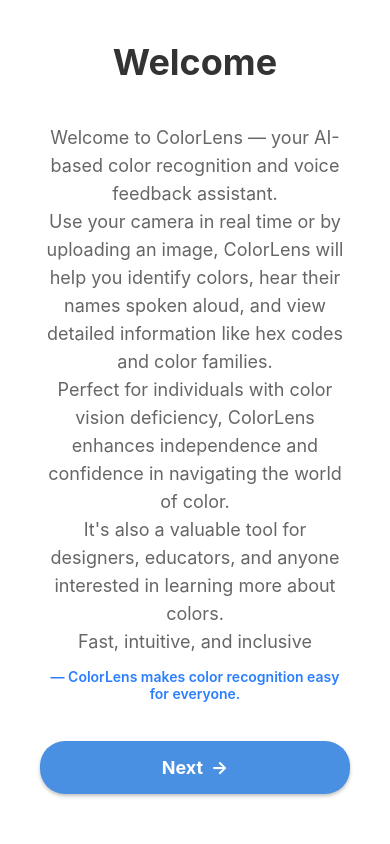
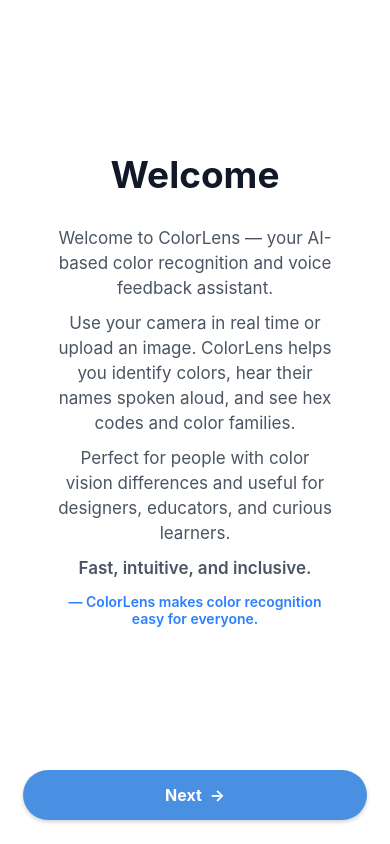
Before and after one commit to Mameng06/ColorLensv1, a React Native app: screen / in a window 390 px wide. Built offline with nearby package versions, Linux system fonts and the light colour scheme.

Commit message:
all working

```diff
--- a/screens/CLSetting/CLSetting.styles.ts
+++ b/screens/CLSetting/CLSetting.styles.ts
@@ -38,4 +38,5 @@
   fabMain: { width: 64, height: 64, borderRadius: 32, backgroundColor: '#6A46FF', justifyContent: 'center', alignItems: 'center', elevation: 6 },
   fabMainIcon: { color: '#fff', fontSize: 26, fontWeight: '700' },
   backIconImage: { width: 18, height: 18, tintColor: '#fff', resizeMode: 'contain' },
+  // modal styles removed — using Alert.alert for About text
 });
--- a/screens/ColorDetector/ColorDetector.styles.ts
+++ b/screens/ColorDetector/ColorDetector.styles.ts
@@ -1,24 +1,28 @@
 import { StyleSheet, Dimensions } from 'react-native';
 const { width } = Dimensions.get('window');
 
+// Responsive scale relative to a 375pt baseline (iPhone 8)
+const SCALE = Math.max(0.9, Math.min(width / 375, 1.18));
+const rf = (n: number) => Math.round(n * SCALE);
+
 export const styles = StyleSheet.create({
   container: { flex: 1, backgroundColor: '#FFFFFF' },
-  header: { flexDirection: 'row', justifyContent: 'space-between', padding: 16 },
-  backButton: { width: 44, height: 44, borderRadius: 22, justifyContent: 'center', alignItems: 'center', backgroundColor: '#000' },
-  backText: { fontSize: 20, fontWeight: '700', color: '#fff' },
-  settingsButton: { paddingVertical: 10, paddingHorizontal: 10, borderRadius: 6, minWidth: 44, minHeight: 44, justifyContent: 'center', alignItems: 'center' },
-  settingsText: { fontSize: 22 },
+  header: { flexDirection: 'row', justifyContent: 'space-between', padding: rf(14) },
+  backButton: { width: rf(48), height: rf(48), borderRadius: rf(24), justifyContent: 'center', alignItems: 'center', backgroundColor: '#000' },
+  backText: { fontSize: rf(20), fontWeight: '700', color: '#fff' },
+  settingsButton: { paddingVertical: rf(8), paddingHorizontal: rf(8), borderRadius: 6, minWidth: rf(44), minHeight: rf(44), justifyContent: 'center', alignItems: 'center' },
+  settingsText: { fontSize: rf(20) },
   // Camera area holds the preview and crosshair. position: 'relative' so absolute children are positioned correctly.
   // Camera area holds the preview and crosshair. position: 'relative' so absolute children are positioned correctly.
   // Add horizontal padding so the preview sits visually centered with even white space.
-  cameraArea: { flex: 1, justifyContent: 'flex-start', alignItems: 'center', backgroundColor: '#fff', position: 'relative', paddingTop: 8, paddingHorizontal: 16 },
+  cameraArea: { flex: 1, justifyContent: 'flex-start', alignItems: 'center', backgroundColor: '#fff', position: 'relative', paddingTop: rf(8), paddingHorizontal: rf(12) },
   // Use a precise pixel width (screen width minus horizontal padding) so the preview centers exactly.
   // Responsive preview: fill available width inside the cameraArea padding, but don't exceed screen width minus padding
   cameraPreview: { width: '100%', maxWidth: width - 32, alignSelf: 'center', aspectRatio: 4 / 3, borderRadius: 8, overflow: 'hidden', backgroundColor: '#000', position: 'relative' },
   cameraFallback: { backgroundColor: '#F2F2F2', justifyContent: 'center', alignItems: 'center', width: '100%', maxWidth: width - 32, aspectRatio: 4 / 3, borderRadius: 8 },
-  cameraFallbackText: { color: '#666', fontSize: 16 },
-  permissionButton: { marginTop: 14, backgroundColor: '#2B7FFF', paddingVertical: 12, paddingHorizontal: 16, borderRadius: 10 },
-  permissionButtonText: { color: '#fff', fontWeight: '700', fontSize: 16 },
+  cameraFallbackText: { color: '#666', fontSize: rf(15) },
+  permissionButton: { marginTop: rf(12), backgroundColor: '#2B7FFF', paddingVertical: rf(12), paddingHorizontal: rf(16), borderRadius: 10 },
+  permissionButtonText: { color: '#fff', fontWeight: '700', fontSize: rf(15) },
   // Crosshair base: lines will be sized at render time to match the preview size
   crosshairVertical: { position: 'absolute', width: 2, backgroundColor: '#fff', borderRadius: 0, elevation: 4 },
   crosshairHorizontal: { position: 'absolute', height: 2, backgroundColor: '#fff', borderRadius: 0, elevation: 4 },
@@ -31,29 +35,29 @@
   debugBlock: { marginTop: 8 },
   absoluteOverlay: { position: 'absolute', left: 0, top: 0 },
   fillerBar: { position: 'absolute', backgroundColor: '#fff' },
-  crosshairContainer: { position: 'absolute', width: 20, height: 20, justifyContent: 'center', alignItems: 'center', left: 0, top: 0 },
-  crosshairDot: { width: 10, height: 10, borderRadius: 5, backgroundColor: 'red', borderWidth: 0, elevation: 6, shadowColor: '#000', shadowOffset: { width: 0, height: 2 }, shadowOpacity: 0.25, shadowRadius: 4 },
+  crosshairContainer: { position: 'absolute', width: rf(22), height: rf(22), justifyContent: 'center', alignItems: 'center', left: 0, top: 0 },
+  crosshairDot: { width: rf(12), height: rf(12), borderRadius: rf(6), backgroundColor: 'red', borderWidth: 0, elevation: 6, shadowColor: '#000', shadowOffset: { width: 0, height: 2 }, shadowOpacity: 0.25, shadowRadius: 4 },
   infoArea: { padding: 20 },
   infoRow: { flexDirection: 'row', alignItems: 'center', marginBottom: 8 },
-  infoLabel: { fontSize: 16, color: '#333', width: 110 },
-  infoValue: { fontSize: 22, fontWeight: '700', color: '#000' },
-  freezeButton: { marginTop: 14, backgroundColor: '#FF8C2B', paddingVertical: 16, paddingHorizontal: 18, borderRadius: 10, alignItems: 'center' },
-  unfreezeButton: { marginTop: 14, backgroundColor: '#2B7FFF', paddingVertical: 16, paddingHorizontal: 18, borderRadius: 10, alignItems: 'center' },
-  freezeButtonText: { color: '#fff', fontWeight: '700', fontSize: 18 },
-  backIconImage: { width: 18, height: 18, tintColor: '#fff', resizeMode: 'contain' },
-  uploadRow: { flexDirection: 'row', alignItems: 'center', justifyContent: 'space-between', marginTop: 12 },
+  infoLabel: { fontSize: rf(15), color: '#333', width: Math.min(140, rf(120)) },
+  infoValue: { fontSize: rf(20), fontWeight: '700', color: '#000' },
+  freezeButton: { marginTop: rf(12), backgroundColor: '#FF8C2B', paddingVertical: rf(14), paddingHorizontal: rf(18), borderRadius: 10, alignItems: 'center' },
+  unfreezeButton: { marginTop: rf(12), backgroundColor: '#2B7FFF', paddingVertical: rf(14), paddingHorizontal: rf(18), borderRadius: 10, alignItems: 'center' },
+  freezeButtonText: { color: '#fff', fontWeight: '700', fontSize: rf(17) },
+  backIconImage: { width: rf(20), height: rf(20), tintColor: '#fff', resizeMode: 'contain' },
+  uploadRow: { flexDirection: 'row', alignItems: 'center', justifyContent: 'space-between', marginTop: rf(12) },
   // Make upload button violet and provide space for an icon on the left
-  uploadButton: { backgroundColor: '#6A0DAF', paddingVertical: 10, paddingHorizontal: 14, borderRadius: 8 },
+  uploadButton: { backgroundColor: '#6A0DAF', paddingVertical: rf(10), paddingHorizontal: rf(14), borderRadius: 10, minWidth: rf(120) },
   uploadButtonContent: { flexDirection: 'row', alignItems: 'center', justifyContent: 'center' },
-  uploadIcon: { width: 20, height: 20, marginRight: 8, tintColor: '#fff', resizeMode: 'contain' },
-  uploadButtonText: { color: '#fff', fontWeight: '700', fontSize: 16 },
-  thumbnail: { width: 64, height: 64, borderRadius: 8, marginLeft: 12, borderWidth: 1, borderColor: '#EEE' },
+  uploadIcon: { width: rf(20), height: rf(20), marginRight: rf(10), tintColor: '#fff', resizeMode: 'contain' },
+  uploadButtonText: { color: '#fff', fontWeight: '700', fontSize: rf(16) },
+  thumbnail: { width: rf(72), height: rf(72), borderRadius: 10, marginLeft: rf(12), borderWidth: 1, borderColor: '#EEE' },
   // Adjust control area (renders outside the clipped preview so it remains visible)
-  adjustArea: { width: '100%', alignItems: 'flex-end', marginTop: 8, paddingRight: 8 },
-  adjustButton: { backgroundColor: '#fff', paddingVertical: 10, paddingHorizontal: 12, borderRadius: 24, elevation: 6, shadowColor: '#000', shadowOffset: { width: 0, height: 2 }, shadowOpacity: 0.12, shadowRadius: 6 },
+  adjustArea: { width: '100%', alignItems: 'flex-end', marginTop: rf(8), paddingRight: rf(8) },
+  adjustButton: { backgroundColor: '#fff', paddingVertical: rf(10), paddingHorizontal: rf(12), borderRadius: rf(26), elevation: 6, shadowColor: '#000', shadowOffset: { width: 0, height: 2 }, shadowOpacity: 0.12, shadowRadius: 6 },
   adjustButtonContent: { flexDirection: 'row', alignItems: 'center' },
-  adjustIcon: { width: 18, height: 18, marginRight: 8, tintColor: '#6A0DAF', resizeMode: 'contain' },
-  adjustText: { color: '#6A0DAF', fontWeight: '700', fontSize: 14 },
-  adjustHelp: { marginTop: 8, paddingHorizontal: 12, backgroundColor: '#FF8C2B', paddingVertical: 10, borderRadius: 8, alignSelf: 'stretch' },
-  adjustHelpText: { color: '#fff', fontSize: 13, textAlign: 'left', fontWeight: '600' },
+  adjustIcon: { width: rf(20), height: rf(20), marginRight: rf(8), tintColor: '#6A0DAF', resizeMode: 'contain' },
+  adjustText: { color: '#6A0DAF', fontWeight: '700', fontSize: rf(15) },
+  adjustHelp: { marginTop: rf(8), paddingHorizontal: rf(12), backgroundColor: '#FF8C2B', paddingVertical: rf(10), borderRadius: 8, alignSelf: 'stretch' },
+  adjustHelpText: { color: '#fff', fontSize: rf(14), textAlign: 'left', fontWeight: '600' },
 });
--- a/screens/WelcomeScreen/WelcomeScreen.styles.ts
+++ b/screens/WelcomeScreen/WelcomeScreen.styles.ts
@@ -9,23 +9,24 @@
     flex: 1,
     justifyContent: 'center',
     alignItems: 'center',
-    paddingHorizontal: 40,
+    paddingHorizontal: 24,
   },
   title: {
-    fontSize: 36,
-    fontWeight: 'bold',
-    color: '#333333',
-    marginBottom: 40,
+    fontSize: 32,
+    fontWeight: '700',
+    color: '#111827',
+    marginBottom: 28,
     textAlign: 'center',
   },
   descriptionContainer: {
     alignItems: 'center',
+    maxWidth: 760,
   },
   description: {
-    fontSize: 18,
-    color: '#666666',
+    fontSize: 16,
+    color: '#4B5563',
     textAlign: 'center',
-    lineHeight: 28,
+    lineHeight: 24,
   },
   connectedText: {
     marginTop: 12,
@@ -35,14 +36,14 @@
     textAlign: 'center',
   },
   buttonContainer: {
-    paddingHorizontal: 40,
-    paddingBottom: 50,
+    paddingHorizontal: 20,
+    paddingBottom: 28,
   },
   nextButton: {
     backgroundColor: '#4A90E2',
-    paddingVertical: 16,
-    paddingHorizontal: 32,
-    borderRadius: 25,
+    paddingVertical: 12,
+    paddingHorizontal: 24,
+    borderRadius: 22,
     flexDirection: 'row',
     alignItems: 'center',
     justifyContent: 'center',
@@ -51,19 +52,19 @@
       width: 0,
       height: 2,
     },
-    shadowOpacity: 0.25,
-    shadowRadius: 3.84,
-    elevation: 5,
+    shadowOpacity: 0.18,
+    shadowRadius: 4,
+    elevation: 4,
   },
   nextButtonText: {
     color: '#FFFFFF',
-    fontSize: 18,
-    fontWeight: 'bold',
+    fontSize: 16,
+    fontWeight: '700',
     marginRight: 8,
   },
   arrow: {
     color: '#FFFFFF',
-    fontSize: 18,
-    fontWeight: 'bold',
+    fontSize: 16,
+    fontWeight: '700',
   },
 });
--- a/screens/WelcomeScreen/WelcomeScreen.tsx
+++ b/screens/WelcomeScreen/WelcomeScreen.tsx
@@ -1,5 +1,14 @@
-import React from 'react';
-import { View, Text, TouchableOpacity, StatusBar } from 'react-native';
+import React, { useMemo } from 'react';
+import {
+  View,
+  Text,
+  TouchableOpacity,
+  StatusBar,
+  SafeAreaView,
+  ScrollView,
+  Dimensions,
+  PixelRatio,
+} from 'react-native';
 import { styles } from './WelcomeScreen.styles';
 
 interface WelcomeScreenProps {
@@ -7,36 +16,116 @@
 }
 
 const WelcomeScreen: React.FC<WelcomeScreenProps> = ({ onNext }) => {
+  const { width } = Dimensions.get('window');
+
+  // Baseline is iPhone 8 width ~375. Scale fonts/paddings relative to that.
+  const scale = useMemo(() => {
+    const s = width / 375;
+    // clamp scale to reasonable bounds
+    return Math.max(0.85, Math.min(s, 1.25));
+  }, [width]);
+
+  const scaled = useMemo(() => {
+    const rf = (size: number) => Math.round(PixelRatio.roundToNearestPixel(size * scale));
+    return {
+      titleSize: rf(36),
+      titleMargin: rf(28),
+      descSize: rf(16),
+      descLineHeight: rf(24),
+      buttonPaddingVertical: rf(14),
+      buttonPaddingHorizontal: rf(28),
+    };
+  }, [scale]);
+
   return (
-    <View style={styles.container}>
+    <SafeAreaView style={styles.container}>
       <StatusBar barStyle="dark-content" backgroundColor="#FFFFFF" />
 
-      {/* Main Content */}
-      <View style={styles.content}>
-        {/* Welcome Title */}
-        <Text style={styles.title}>Welcome</Text>
+      <ScrollView
+        contentContainerStyle={{
+          flexGrow: 1,
+          justifyContent: 'center',
+          paddingHorizontal: Math.max(20, Math.min(40, Math.round(width * 0.08))),
+          paddingTop: 20,
+          paddingBottom: 12,
+        }}
+        accessibilityLabel="Welcome scroll"
+      >
+        <View style={styles.content}>
+          <Text
+            style={[
+              styles.title,
+              { fontSize: scaled.titleSize, marginBottom: scaled.titleMargin },
+            ]}
+            accessibilityRole="header"
+            accessibilityLabel="Welcome to ColorLens"
+          >
+            Welcome
+          </Text>
 
-        {/* Description Text */}
           <View style={styles.descriptionContainer}>
-          <Text style={styles.description}>Welcome to ColorLens — your AI-based color recognition and voice feedback assistant.</Text>
-          <Text style={styles.description}>Use your camera in real time or by uploading an image, ColorLens will help you identify colors, hear their names spoken aloud, and view detailed information like hex codes and color families.</Text>
-          <Text style={styles.description}>Perfect for individuals with color vision deficiency, ColorLens enhances independence and confidence in navigating the world of color.</Text>
-          <Text style={styles.description}>It's also a valuable tool for designers, educators, and anyone interested in learning more about colors.</Text>
-          <Text style={styles.description}>Fast, intuitive, and inclusive</Text>
-          <Text style={styles.connectedText}>— ColorLens makes color recognition easy for everyone.</Text>
+            <Text
+              style={[
+                styles.description,
+                { fontSize: scaled.descSize, lineHeight: scaled.descLineHeight },
+              ]}
+            >
+              Welcome to ColorLens — your AI-based color recognition and voice feedback assistant.
+            </Text>
+
+            <Text
+              style={[
+                styles.description,
+                { marginTop: 10, fontSize: scaled.descSize, lineHeight: scaled.descLineHeight },
+              ]}
+            >
+              Use your camera in real time or upload an image. ColorLens helps you identify colors, hear their names spoken aloud, and see hex codes and color families.
+            </Text>
+
+            <Text
+              style={[
+                styles.description,
+                { marginTop: 10, fontSize: scaled.descSize, lineHeight: scaled.descLineHeight },
+              ]}
+            >
+              Perfect for people with color vision differences and useful for designers, educators, and curious learners.
+            </Text>
+
+            <Text
+              style={[
+                styles.description,
+                { marginTop: 10, fontSize: scaled.descSize, lineHeight: scaled.descLineHeight, fontWeight: '600' },
+              ]}
+            >
+              Fast, intuitive, and inclusive.
+            </Text>
+
+            <Text style={[styles.connectedText, { marginTop: 12 }]}>— ColorLens makes color recognition easy for everyone.</Text>
+          </View>
         </View>
-      </View>
-      <View style={styles.buttonContainer}>
+      </ScrollView>
+
+      <View style={[styles.buttonContainer, { paddingHorizontal: Math.max(20, Math.round(width * 0.06)), paddingBottom: 24 }]}>
         <TouchableOpacity
-          style={styles.nextButton}
+          style={[
+            styles.nextButton,
+            {
+              paddingVertical: scaled.buttonPaddingVertical,
+              paddingHorizontal: scaled.buttonPaddingHorizontal,
+              borderRadius: Math.max(20, Math.round(25 * scale)),
+            },
+          ]}
           onPress={onNext}
-          activeOpacity={0.7}
+          activeOpacity={0.8}
+          accessibilityRole="button"
+          accessibilityLabel="Go to next screen"
+          hitSlop={{ top: 10, bottom: 10, left: 10, right: 10 }}
         >
           <Text style={styles.nextButtonText}>Next</Text>
           <Text style={styles.arrow}>→</Text>
         </TouchableOpacity>
       </View>
-    </View>
+    </SafeAreaView>
   );
 };
 
```
Also changed, not shown: screens/CLSetting/CLSetting.tsx (+41 -1 lines).
